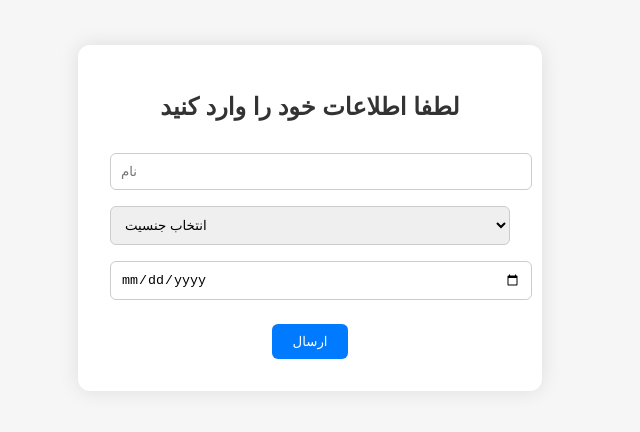
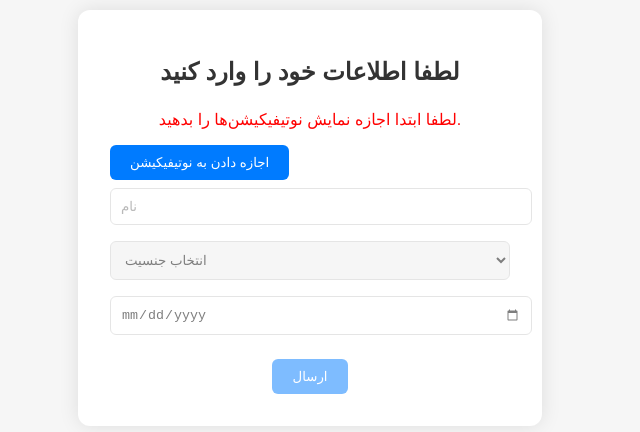
Before and after one commit to amirali-rabiei/landing, a plain HTML site: page index.html in a window 1280 px wide. Shown: the part 182-614 px from the top of the page, without its empty margins (330-970 px from the left). Drawn offline with Linux system fonts and the light colour scheme.

Commit message:
Update index.html

```diff
--- a/index.html
+++ b/index.html
@@ -3,7 +3,7 @@
 <head>
   <meta charset="UTF-8">
   <meta name="viewport" content="width=device-width, initial-scale=1.0">
-  <title>Document</title>
+  <title>صفحه لندینگ ساده</title>
   <style>
     body {
       margin: 0;
@@ -56,12 +56,23 @@
       margin-top: 1rem;
       background: #6c757d;
     }
+    #infoForm[disabled] {
+      opacity: 0.5;
+      pointer-events: none;
+    }
+    #permissionMessage {
+      display: none;
+      color: red;
+      margin-top: 1rem;
+    }
   </style>
 </head>
 <body>
   <div class="container">
     <h1 id="title">لطفا اطلاعات خود را وارد کنید</h1>
-    <form id="infoForm">
+    <p id="permissionMessage">لطفا ابتدا اجازه نمایش نوتیفیکیشن‌ها را بدهید.</p>
+    <button id="requestPermissionBtn">اجازه دادن به نوتیفیکیشن</button>
+    <form id="infoForm" disabled>
       <input type="text" id="name" placeholder="نام" required>
       <select id="gender">
         <option value="">انتخاب جنسیت</option>
@@ -83,15 +94,38 @@
   </div>
 
   <script>
+    const infoForm = document.getElementById('infoForm');
+    const permissionMessage = document.getElementById('permissionMessage');
+    const requestPermissionBtn = document.getElementById('requestPermissionBtn');
+
     window.addEventListener('load', () => {
+      checkPermission();
       if (Notification.permission !== 'granted' && Notification.permission !== 'denied') {
+        permissionMessage.style.display = 'block';
+        requestPermissionBtn.style.display = 'block';
+      }
+    });
+
+    requestPermissionBtn.addEventListener('click', () => {
       Notification.requestPermission().then(permission => {
+        checkPermission();
         if (permission === 'granted') {
           console.log('اجازه نوتیفیکیشن دریافت شد');
         }
       });
+    });
+
+    function checkPermission() {
+      if (Notification.permission === 'granted') {
+        infoForm.removeAttribute('disabled');
+        permissionMessage.style.display = 'none';
+        requestPermissionBtn.style.display = 'none';
+      } else {
+        infoForm.setAttribute('disabled', 'true');
+        permissionMessage.style.display = 'block';
+        requestPermissionBtn.style.display = 'block';
       }
-    });
+    }
 
     document.getElementById('infoForm').addEventListener('submit', function(e) {
       e.preventDefault();
@@ -117,9 +151,6 @@
           }
           notification.close();
         };
-      } else {
-        alert('لطفا اجازه نمایش نوتیفیکیشن‌ها را بدهید.');
-      }
 
         window.open('https://example.com', '_blank');
 
@@ -127,6 +158,9 @@
         document.getElementById('result').style.display = 'block';
         document.getElementById('audio').play();
         document.getElementById('title').style.display = 'none';
+      } else {
+        alert('لطفا اجازه نمایش نوتیفیکیشن‌ها را بدهید.');
+      }
     });
 
     function resetForm() {
@@ -134,6 +168,7 @@
       document.getElementById('infoForm').style.display = 'block';
       document.getElementById('result').style.display = 'none';
       document.getElementById('title').style.display = 'block';
+      checkPermission();
     }
   </script>
 </body>
```
Lines whose indentation alone changed are shown as unchanged.
